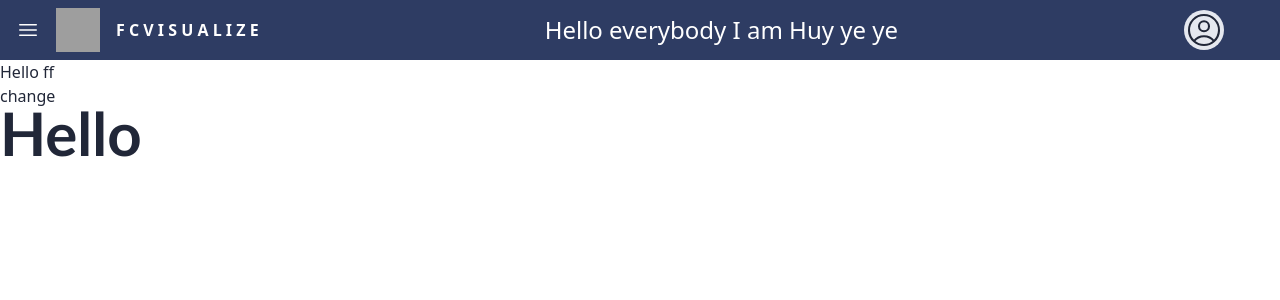
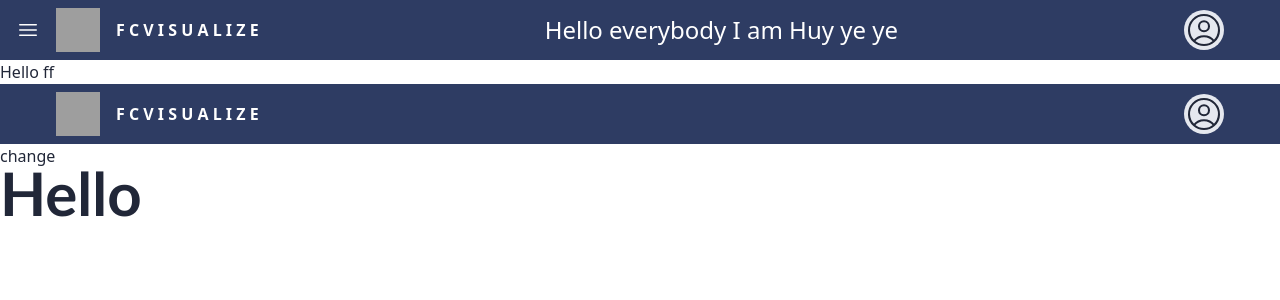
Before and after one commit to ngxquang/SE-Flowchart-FE, a Next.js app: page / in a window 1280 px wide. Shown: the top 300 px of the page. Built offline with nearby package versions, Linux system fonts and the light colour scheme; grey boxes are pictures that could not be loaded.

Commit message:
show both header

```diff
--- a/src/app/page.tsx
+++ b/src/app/page.tsx
@@ -4,6 +4,7 @@ import { useContext } from 'react';
 import { AppContext } from '@/contexts';
 import { classNames } from '@/components';
 import HeaderEditor from '@/components/Header/HeaderEditor';
+import HeaderNormal from '@/components/Header/HeaderNormal';
 
 export default function Home() {
   const { state, setState } = useContext(AppContext);
@@ -11,7 +12,9 @@ export default function Home() {
   return (
     <main>
       <HeaderEditor title="Hello everybody I am Huy ye ye" />
+
       <p>{state}</p>
+      <HeaderNormal/>
       <button className="" onClick={() => setState('world')}>
         change
       </button>
```
